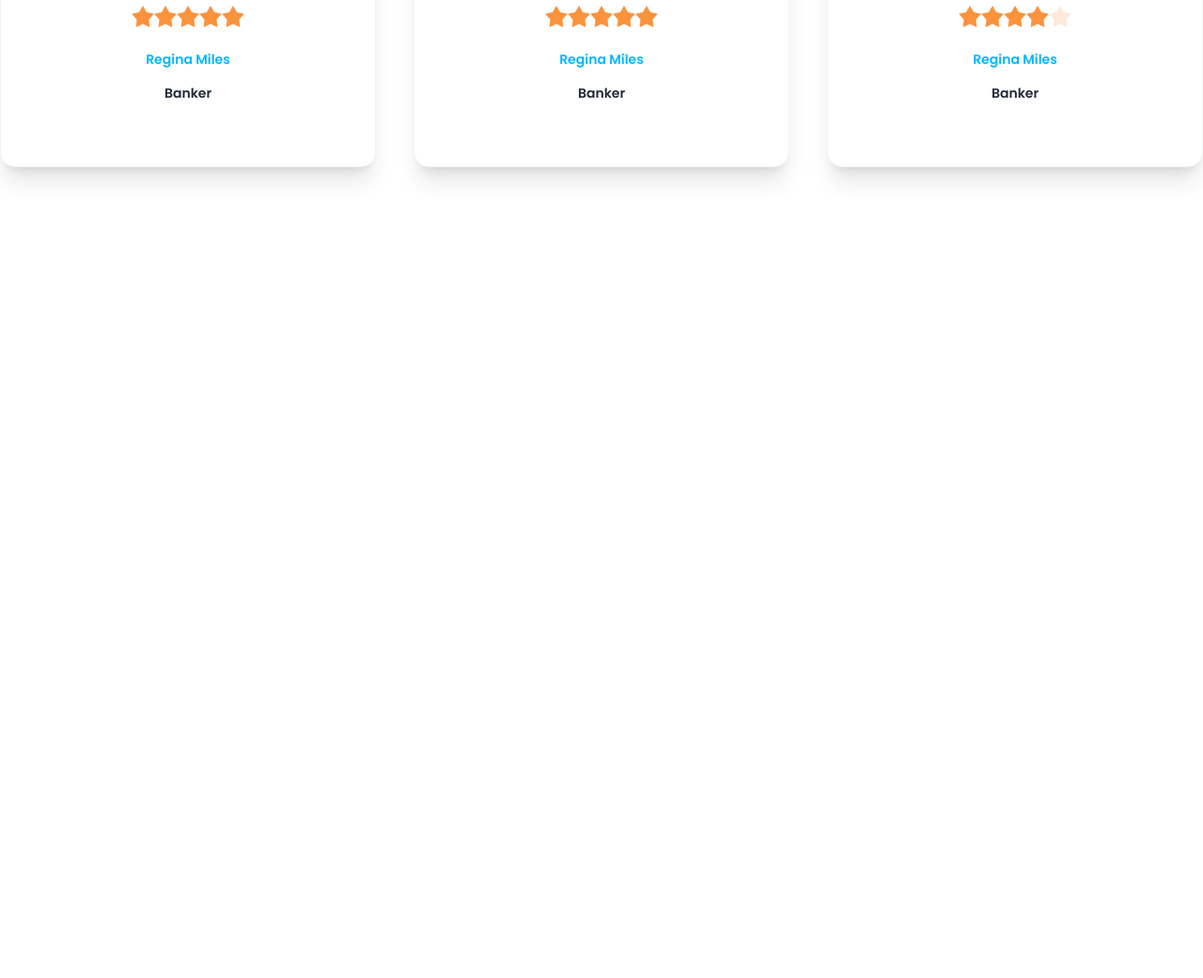
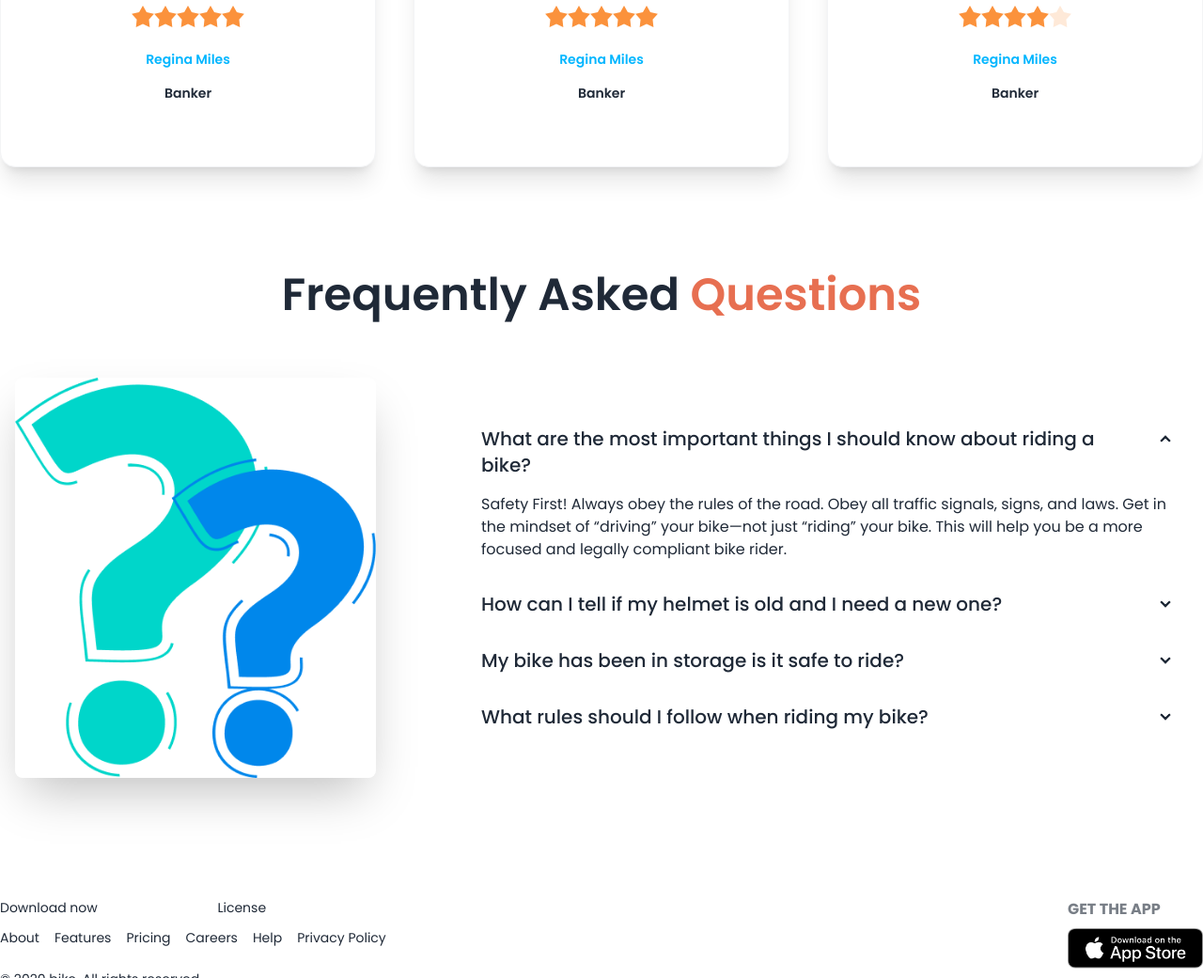
Before and after one commit to mrmoinbd/biker-zone-with-daisy-ui, a plain HTML site: page index.html in a window 1280 px wide. Shown: the part 1894-2935 px from the top of the page at 94% size. Before the commit the page ends 2184 px from the top, so only its background shows below. Drawn offline with nearby package versions, Linux system fonts and the light colour scheme.

Commit message:
added FAQ and footer section

```diff
--- a/index.html
+++ b/index.html
@@ -24,8 +24,8 @@
                 extend: {
                     colors: {
                         clifford: '#da373d',
-                        'bike-primary':'#E76F51',
-                        'bike-primary-bg':'rgba(231, 111, 81, 0.10)',
+                        'bike-primary': '#E76F51',
+                        'bike-primary-bg': 'rgba(231, 111, 81, 0.10)',
                     }
                 }
             }
@@ -89,7 +89,8 @@
                     <div class="flex flex-col lg:flex-row p-4 lg:p-24 gap-20">
                         <div class="space-y-7 flex-1">
                             <h2 class=" text-2xl lg:text-6xl font-bold">Ride-on R15 V4
-                            <br>with Smile</h2>
+                                <br>with Smile
+                            </h2>
                             <p>Amet minim mollit non deserunt ullamco
                                 est sit aliqua dolor do amet sint. Velit officia consequat duis enim velit mollit.</p>
                             <button class="btn bg-bike-primary text-white">Purchase</button>
@@ -110,7 +111,8 @@
                     <div class="flex flex-col lg:flex-row p-4 lg:p-24 gap-20">
                         <div class="space-y-7 flex-1">
                             <h2 class=" text-2xl lg:text-6xl font-bold">Ride-on R15 V4
-                                <br>with Smile</h2>
+                                <br>with Smile
+                            </h2>
                             <p>Amet minim mollit non deserunt ullamco
                                 est sit aliqua dolor do amet sint. Velit officia consequat duis enim velit mollit.</p>
                             <button class="btn bg-bike-primary">Purchase</button>
@@ -130,7 +132,8 @@
                     <div class="flex flex-col lg:flex-row p-4 lg:p-24 gap-20">
                         <div class="space-y-7 flex-1">
                             <h2 class=" text-2xl lg:text-6xl font-bold">Ride-on R15 V4
-                                <br>with Smile</h2>
+                                <br>with Smile
+                            </h2>
                             <p>Amet minim mollit non deserunt ullamco
                                 est sit aliqua dolor do amet sint. Velit officia consequat duis enim velit mollit.</p>
                             <button class="btn bg-bike-primary">Purchase</button>
@@ -150,7 +153,8 @@
                     <div class="flex flex-col lg:flex-row p-4 lg:p-24 gap-20">
                         <div class="space-y-7 flex-1">
                             <h2 class=" text-2xl lg:text-6xl font-bold">Ride-on R15 V4
-                                <br>with Smile</h2>
+                                <br>with Smile
+                            </h2>
                             <p>Amet minim mollit non deserunt ullamco
                                 est sit aliqua dolor do amet sint. Velit officia consequat duis enim velit mollit.</p>
                             <button class="btn bg-bike-primary">Purchase</button>
@@ -185,7 +189,8 @@
                     <figure><img src="images/others/latest1.png" alt="Shoes" /></figure>
                     <div class="card-body">
                         <h2 class="card-title text-3xl font-semibold">Ducati XDIAVEL S-73</h2>
-                      <p>Lorem ipsum dolor sit amet, consectetur adipiscing elit. Lacus, fermentum amet faucibus sed id nisi lectus at.</p>
+                        <p>Lorem ipsum dolor sit amet, consectetur adipiscing elit. Lacus, fermentum amet faucibus sed
+                            id nisi lectus at.</p>
                         <div class="card-actions">
                             <button class="btn bg-bike-primary text-white">Purchase</button>
                         </div>
@@ -197,7 +202,8 @@
                     <figure><img src="images/others/latest2.png" alt="Shoes" /></figure>
                     <div class="card-body">
                         <h2 class="card-title text-3xl font-semibold">Motorcycles & Scooters</h2>
-                      <p>Lorem ipsum dolor sit amet, consectetur adipiscing elit. Lacus, fermentum amet faucibus sed id nisi lectus at.</p>
+                        <p>Lorem ipsum dolor sit amet, consectetur adipiscing elit. Lacus, fermentum amet faucibus sed
+                            id nisi lectus at.</p>
                         <div class="card-actions">
                             <button class="btn bg-bike-primary text-white">Purchase</button>
                         </div>
@@ -209,7 +215,8 @@
                     <figure><img src="images/others/latest3.png" alt="Shoes" /></figure>
                     <div class="card-body">
                         <h2 class="card-title text-3xl font-semibold">2021 Honda CBR500R</h2>
-                      <p>Lorem ipsum dolor sit amet, consectetur adipiscing elit. Lacus, fermentum amet faucibus sed id nisi lectus at.</p>
+                        <p>Lorem ipsum dolor sit amet, consectetur adipiscing elit. Lacus, fermentum amet faucibus sed
+                            id nisi lectus at.</p>
                         <div class="card-actions">
                             <button class="btn bg-bike-primary text-white">Purchase</button>
                         </div>
@@ -221,7 +228,8 @@
 
         <!-- Happy Clients -->
         <section class="my-28">
-            <h2 class="text-5xl font-semibold text-center mb-12">Happy <span class="text-bike-primary">Clients says</span></h2>
+            <h2 class="text-5xl font-semibold text-center mb-12">Happy <span class="text-bike-primary">Clients
+                    says</span></h2>
 
             <div class="grid grid-cols-1 md:grid-cols-2 lg:grid-cols-3 gap-10">
 
@@ -235,9 +243,9 @@
                             goal for the month and year.</p>
                         <div class="rating justify-center">
                             <input type="radio" name="rating-2" class="mask mask-star-2 bg-orange-400" />
-                            <input type="radio" name="rating-2" class="mask mask-star-2 bg-orange-400"  />
                             <input type="radio" name="rating-2" class="mask mask-star-2 bg-orange-400" />
-                            <input type="radio" name="rating-2" class="mask mask-star-2 bg-orange-400"checked/>
+                            <input type="radio" name="rating-2" class="mask mask-star-2 bg-orange-400" />
+                            <input type="radio" name="rating-2" class="mask mask-star-2 bg-orange-400" checked />
                             <input type="radio" name="rating-2" class="mask mask-star-2 bg-orange-400" />
                         </div>
                         <div class="text-center space-y-4 mt-4">
@@ -257,9 +265,9 @@
                             goal for the month and year.</p>
                         <div class="rating justify-center">
                             <input type="radio" name="rating-2" class="mask mask-star-2 bg-orange-400" />
-                            <input type="radio" name="rating-2" class="mask mask-star-2 bg-orange-400"  />
                             <input type="radio" name="rating-2" class="mask mask-star-2 bg-orange-400" />
-                            <input type="radio" name="rating-2" class="mask mask-star-2 bg-orange-400" checked/>
+                            <input type="radio" name="rating-2" class="mask mask-star-2 bg-orange-400" />
+                            <input type="radio" name="rating-2" class="mask mask-star-2 bg-orange-400" checked />
                             <input type="radio" name="rating-2" class="mask mask-star-2 bg-orange-400" />
                         </div>
                         <div class="text-center space-y-4 mt-4">
@@ -279,9 +287,9 @@
                             goal for the month and year.</p>
                         <div class="rating justify-center">
                             <input type="radio" name="rating-2" class="mask mask-star-2 bg-orange-400" />
-                            <input type="radio" name="rating-2" class="mask mask-star-2 bg-orange-400"  />
                             <input type="radio" name="rating-2" class="mask mask-star-2 bg-orange-400" />
-                            <input type="radio" name="rating-2" class="mask mask-star-2 bg-orange-400" checked/>
+                            <input type="radio" name="rating-2" class="mask mask-star-2 bg-orange-400" />
+                            <input type="radio" name="rating-2" class="mask mask-star-2 bg-orange-400" checked />
                             <input type="radio" name="rating-2" class="mask mask-star-2 bg-orange-400" />
                         </div>
                         <div class="text-center space-y-4 mt-4">
@@ -293,10 +301,103 @@
 
             </div>
         </section>
+
+        <!-- FAQ section start -->
+        <section class="my28">
+            <h2 class="text-5xl font-semibold mb-12 text-center">Frequently Asked <span
+                    class="text-bike-primary">Questions</span></h2>
+
+            <div class="hero">
+                <div class="hero-content flex-col lg:gap-24 lg:flex-row">
+                    <img src="images/others/faq.png" class=" w-1/2 lg:max-w-sm rounded-lg shadow-2xl" />
+
+                    <div>
+                        <div class="collapse collapse-arrow">
+                            <input type="radio" name="my-accordion-2" checked="checked" />
+                            <div class="collapse-title text-xl font-medium">
+                                What are the most important things I should
+                                know about riding a bike?
+                            </div>
+                            <div class="collapse-content">
+                                <p>Safety First! Always obey the rules of the road. Obey all traffic signals, signs, and
+                                    laws. Get in the mindset of “driving” your bike—not just “riding” your bike. This
+                                    will help you be a more focused and legally compliant bike rider. </p>
+                            </div>
+                        </div>
+                        <div class="collapse collapse-arrow">
+                            <input type="radio" name="my-accordion-2" />
+                            <div class="collapse-title text-xl font-medium">
+                                How can I tell if my helmet is old and I need a
+                                new one?
+                            </div>
+                            <div class="collapse-content">
+                                <p>Safety First! Always obey the rules of the road. Obey all traffic signals, signs, and
+                                    laws. Get in the mindset of “driving” your bike—not just “riding” your bike. This
+                                    will help you be a more focused and legally compliant bike rider. </p>
+                            </div>
+                        </div>
+                        <div class="collapse collapse-arrow">
+                            <input type="radio" name="my-accordion-2" />
+                            <div class="collapse-title text-xl font-medium">
+                                My bike has been in storage is it safe to ride?
+                            </div>
+                            <div class="collapse-content">
+                                <p>Safety First! Always obey the rules of the road. Obey all traffic signals, signs, and
+                                    laws. Get in the mindset of “driving” your bike—not just “riding” your bike. This
+                                    will help you be a more focused and legally compliant bike rider. </p>
+                            </div>
+                        </div>
+                        <div class="collapse collapse-arrow">
+                            <input type="radio" name="my-accordion-2" />
+                            <div class="collapse-title text-xl font-medium">
+                                What rules should I follow when riding my bike?
+                            </div>
+                            <div class="collapse-content">
+                                <p>Safety First! Always obey the rules of the road. Obey all traffic signals, signs, and
+                                    laws. Get in the mindset of “driving” your bike—not just “riding” your bike. This
+                                    will help you be a more focused and legally compliant bike rider. </p>
+                            </div>
+                        </div>
+                    </div>
+                </div>
+            </div>
+        </section>
     </main>
-    <footer>
+
+
+    <footer class="flex justify-between md:container md:mx-auto my-28 mb-14">
+        <aside class="text-sm font-normal" >
+            <nav class="grid grid-flow-col ">
+                <a class="link link-hover">Download now</a>
+                <a class="link link-hover">License</a>
+              </nav>
+
+          <nav class="grid grid-flow-col gap-4 mt-3">
+            <a class="link link-hover">About</a>
+            <a class="link link-hover">Features</a>
+            <a class="link link-hover">Pricing</a>
+            <a class="link link-hover">Careers</a>
+            <a class="link link-hover">Help</a>
+            <a class="link link-hover">Privacy Policy</a>
+          </nav>
+          <aside class="mt-6">
+            <p>© 2020 bike. All rights reserved</p>
+          </aside>
+
+        </aside>
+
+        <nav>
+          <h6 class="footer-title">Get the App</h6>
+
+          <div class="grid grid-cols-1 gap-4">
+            <a> <img class="w-36" src="images/others/ios.png" alt=""></a>
+            <a><img class="w-36" src="images/others/android.png" alt=""></a>
+          </div>
+
+        </nav>
 
       </footer>
+
 </body>
 
 </html>
```
Lines whose indentation alone changed are shown as unchanged.
